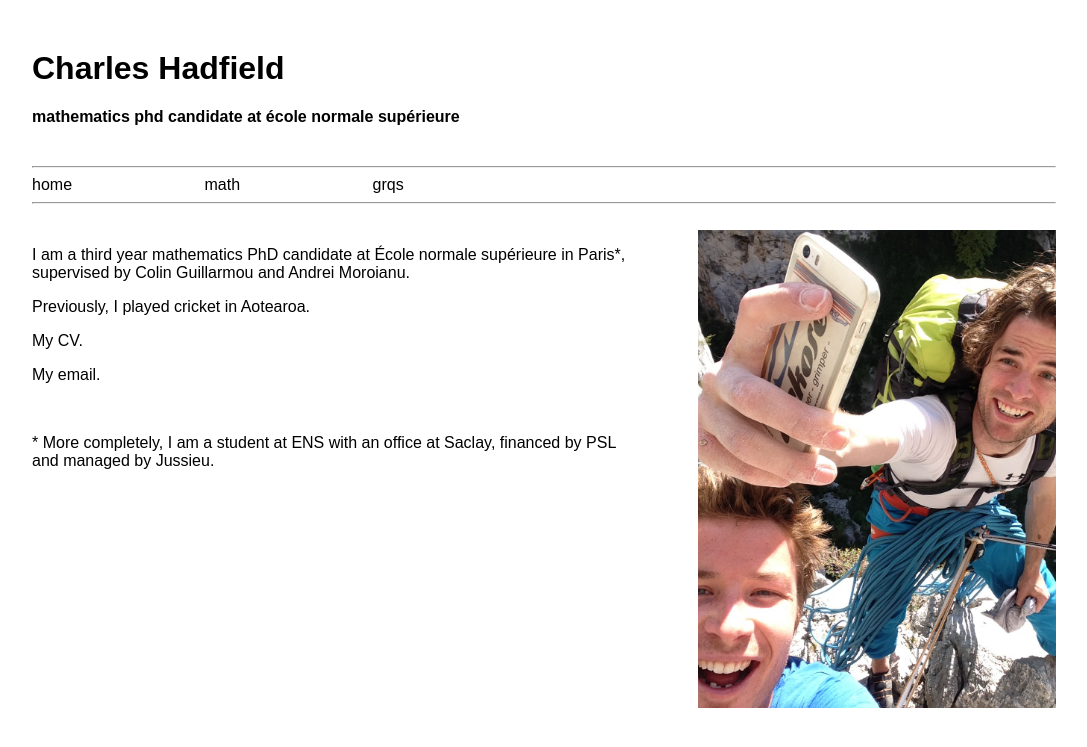
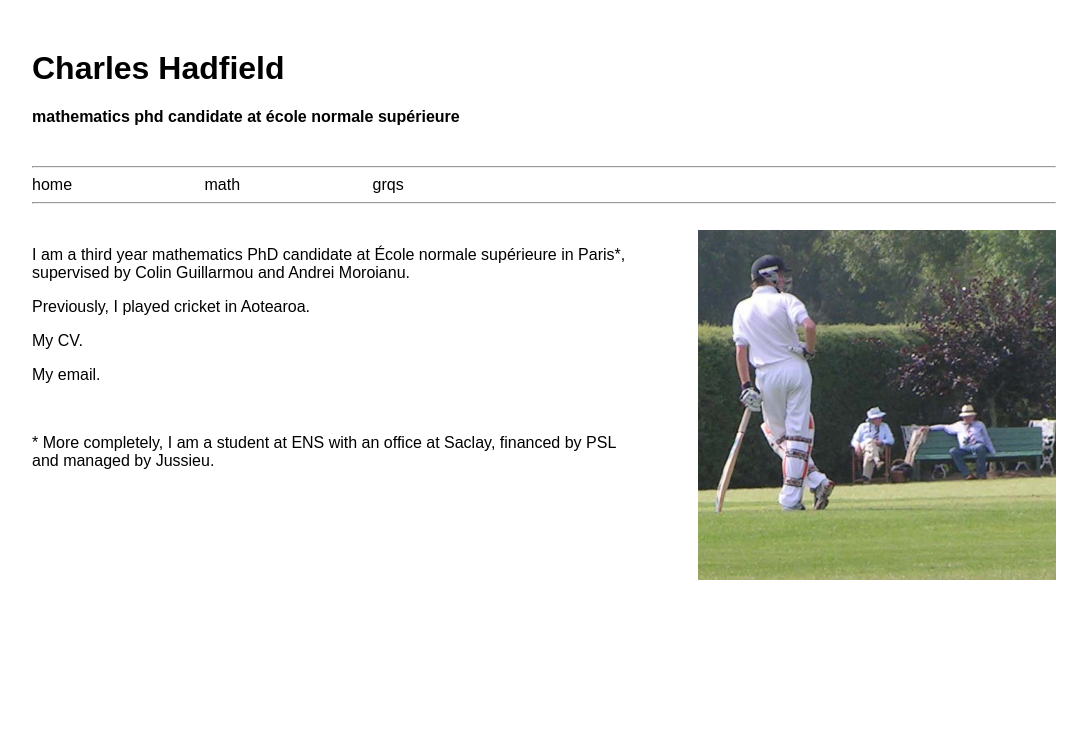
Before and after one commit to charleshadfield/charleshadfield.github.io, a Jekyll site: the page built from index.html, in a window 1280 px wide. Shown: the top 747 px of the page, without its empty margins (96-1183 px from the left). Built offline with Jekyll 4.4.1, drawn with Linux system fonts in a browser that asks for light colours.

Commit message:
add cricket pic

```diff
--- a/index.html
+++ b/index.html
@@ -42,6 +42,6 @@ title: Charles Hadfield
 
 <div class="rhs">
 
-	<img src=/images/narcissism.jpg width=100%;>
+	<img src=/images/cricket.JPG width=100%;>
 
 </div>
```
Also changed, not shown: images/cricket.JPG (added), 1 other file.
